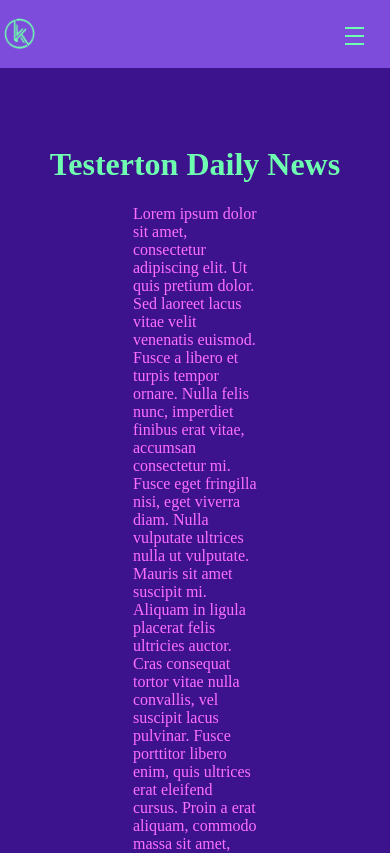
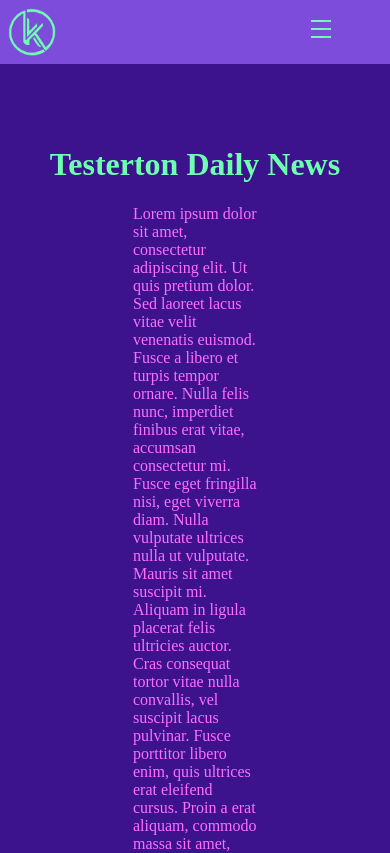
Before and after one commit to lynnkays/navbar_example, a React (Vite) app: page / in a window 390 px wide. Shown: the top 853 px of the page. Built offline with nearby package versions, Linux system fonts and the light colour scheme.

Commit message:
Fixed mobile nav

```diff
--- a/src/css/FullNav.css
+++ b/src/css/FullNav.css
@@ -7,10 +7,10 @@
 .navbar-right li a {
   text-decoration: none;
   color: #6FFFB0;
-  padding: 2vh;
-  margin: 2vh;
-  font-size: 1.5vw;
-  width: 5vw;
+  padding: 1em;
+  margin: 1em;
+  font-size: 1.2em;
+  width: 5em;
 }
 
 .navbar-right li a:hover {
--- a/src/css/MobileNav.css
+++ b/src/css/MobileNav.css
@@ -1,10 +1,8 @@
 .hamburger {
-  right: 0;
-  float: right;
-  margin: 20px;
   background-color: #7D4CDB;
   border: none;
-  position: relative;
+  margin: 1em 4em;
+  size: auto;
 }
 
 .hamburger div {
@@ -32,7 +30,7 @@
   color: #3D138E;
   font-size: 5vw;
   padding: 5vw;
-  height: 100%;
+  height: 100vh;
 }
 
 .menu > .close:hover {
--- a/src/css/Navbar.css
+++ b/src/css/Navbar.css
@@ -2,6 +2,7 @@
   overflow: hidden;
   background-color: #7D4CDB;
   height: 6vw;
+  max-height: 70px;
   width: 100%;
   position: fixed;
   transition: 'top 0.6s';
@@ -11,9 +12,9 @@
 }
 
 .topnav img {
-  max-height: 4vw;
-  max-width: 4vw;
-  margin: 1vw;
+  max-height: 3em;
+  max-width: 3em;
+  margin: 0.5em;
 }
 
 .fullnav {
@@ -30,17 +31,18 @@
   .topnav {
     overflow: hidden;
     background-color: #7D4CDB;
-    height: 8vh;
+    height: auto;
+    min-height: 48px;
+    max-height: 71px;
     width: 100%;
     position: fixed;
     left: 0;
-    align-items: center;
-    display: flex;
+
 
   }
   .topnav img {
-    min-height: 8vw;
-    min-width: 8vw;
+    min-height: 3em;
+    min-width: 3em;
   }
 
   .mobilenav {
```
